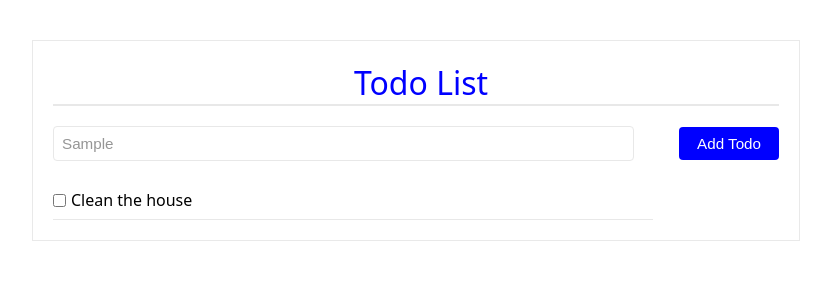
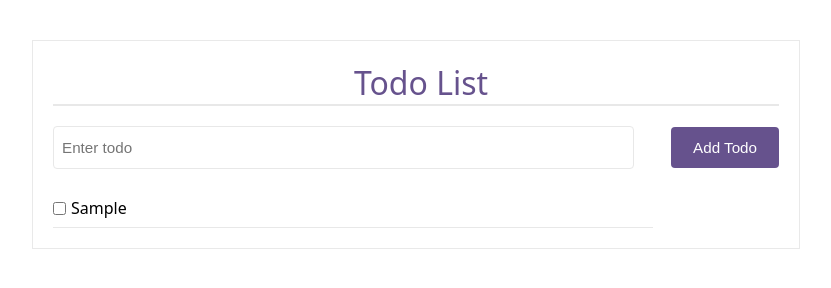
Before and after one commit to Kummirai/JavaScript-Beginner-Projects, a plain HTML site: page 003-todo-list/index.html in a window 1280 px wide. Both pictures are taken after typing "Sample" into the empty fields and a click on the button "Add Todo". Shown: the whole page, without its empty margins (224-1055 px from the left). Drawn offline with Linux system fonts and the light colour scheme.

Commit message:
Refactor todo list application: update styles for consistency and enhance functionality with dynamic todo item addition

```diff
--- a/003-todo-list/css/style.css
+++ b/003-todo-list/css/style.css
@@ -21,7 +21,7 @@ body {
 
 .h-1 {
   text-align: center;
-  color: blue;
+  color: #66528d;
   font-weight: 500;
   border-bottom: 2px solid #e8e8e8;
   padding-left: 10px;
@@ -36,7 +36,7 @@ body {
 
 .todo-input-container input {
   width: 80%;
-  padding: 8px;
+  padding: 12px 8px;
   border: 1px solid #e8e8e8;
   border-radius: 4px;
   color: #969696;
@@ -44,9 +44,9 @@ body {
 }
 
 .todo-input-container .btn {
-  padding: 8px 18px;
+  padding: 12px 22px;
   border: none;
-  background-color: blue;
+  background-color: #66528d;
   color: white;
   border-radius: 4px;
   font-size: 0.95rem;
--- a/003-todo-list/index.html
+++ b/003-todo-list/index.html
@@ -22,14 +22,11 @@
               autofocus
               placeholder="Enter todo"
             />
-            <button class="btn">Add Todo</button>
+            <button class="btn" id="add-todo">Add Todo</button>
           </div>
           <div class="todo-container">
-            <ul class="todo-list">
-              <li class="todo-list-item">
-                <input type="checkbox" name="todoListItem" id="todoListItem" />
-                <span class="todo-text">Clean the house</span>
-              </li>
+            <ul class="todo-list" id="todos">
+
             </ul>
           </div>
         </div>
--- a/003-todo-list/js/main.js
+++ b/003-todo-list/js/main.js
@@ -1 +1,18 @@
-console.log("I m connected!");
+const todoItem = document.querySelector("#todo");
+const todosContainer = document.querySelector("#todos");
+
+todoItem.addEventListener("change", (e) => {
+  const todoItemHtml = `
+            <li class="todo-list-item">
+                <input type="checkbox" name="todoListItem" id="todoListItem" />
+                <span class="todo-text">${e.target.value}</span>
+            </li>
+`;
+
+  todosContainer.insertAdjacentHTML("beforeend", todoItemHtml);
+  todo.value = "";
+
+  const todoListItem = document.querySelectorAll("#todoListItem");
+
+  console.log(todoListItem);
+});
```
